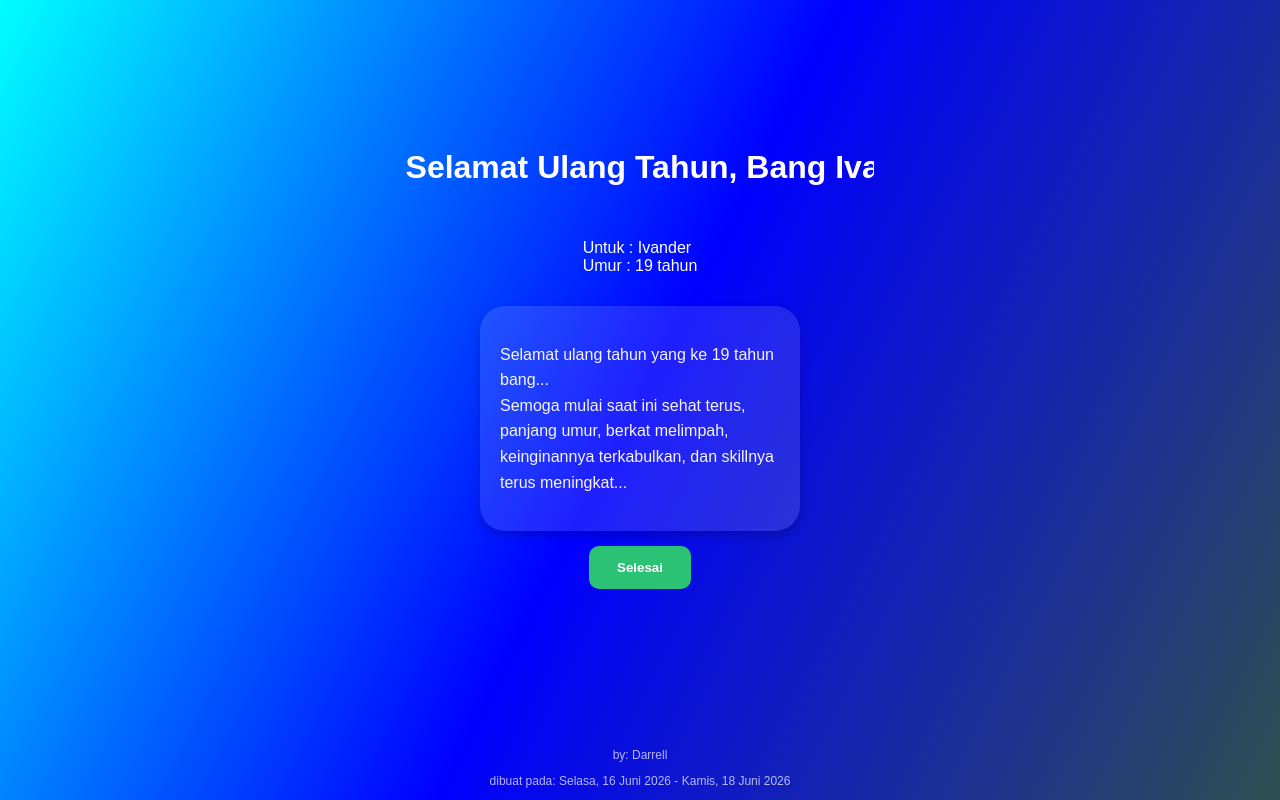
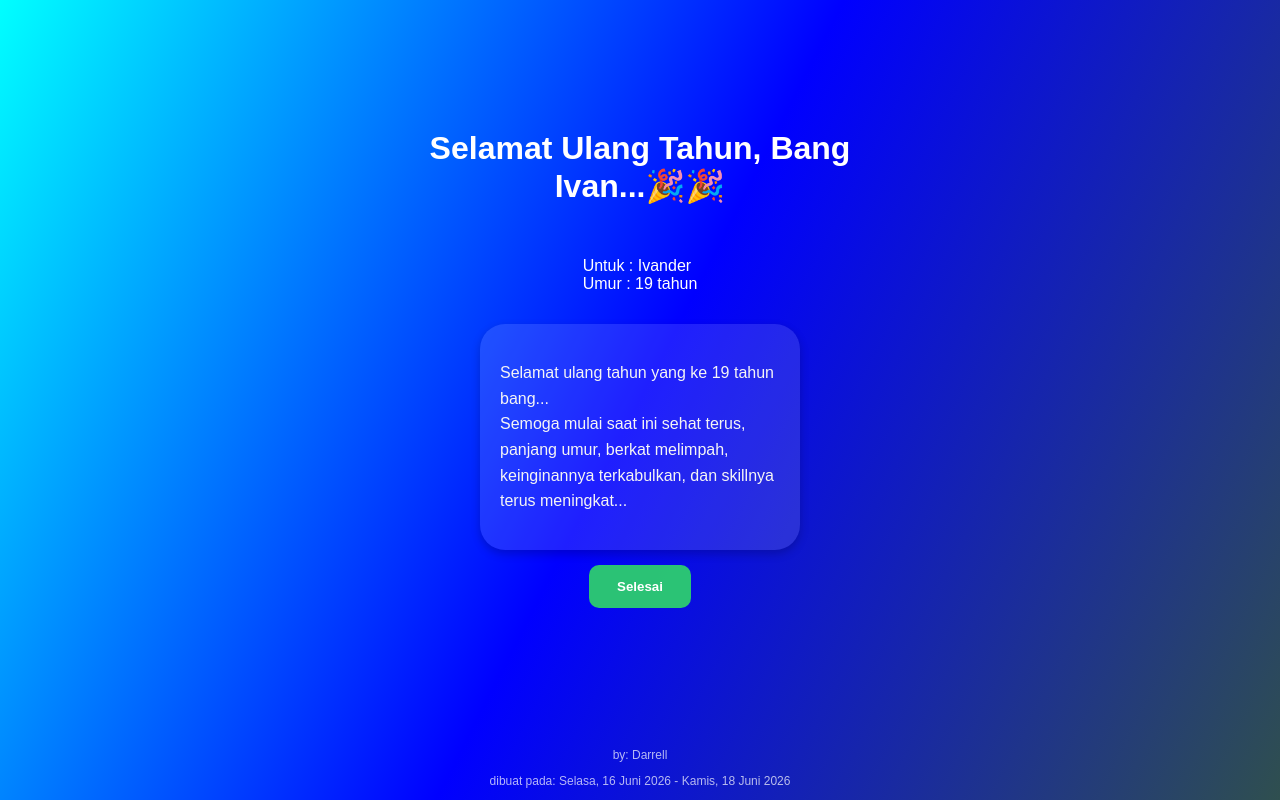
Before and after one commit to LNG-Benedict/web, a plain HTML site: page index.html in a window 1280 px wide. Both pictures are taken after a click on the button "Mulai". Drawn offline with Linux system fonts and the light colour scheme.

Commit message:
Update web.css

```diff
--- a/web.css
+++ b/web.css
@@ -57,7 +57,8 @@ button:active{
   width: 0;
   font-family: "Quicksand", sans-serif;
   overflow: hidden;
-  white-space: nowrap;
+  word-break: break-word;
+  text-align: center;
   animation: ketik 3s steps(32) forwards;
 }
 @keyframes ketik{
```
